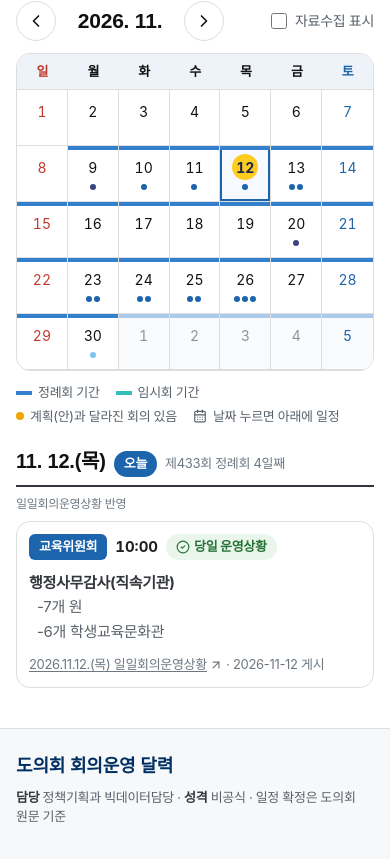
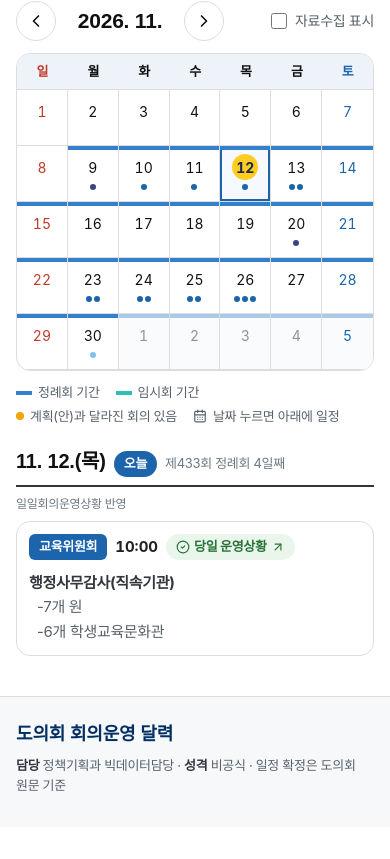
Before and after one commit to kain9012-bit/jbe-council-calendar, a React (Vite) app: page / in a window 390 px wide. Shown: the part 570-1429 px from the top of the page. After the commit the page ends 1397 px from the top, so only its background shows below. Built offline with nearby package versions, Linux system fonts and the light colour scheme; a web font is replaced by a local one.

Commit message:
휴대폰 일정 카드 출처 표시를 원문 링크로

```diff
--- a/src/components/Event.tsx
+++ b/src/components/Event.tsx
@@ -7,17 +7,33 @@ export const Pill: React.FC<{ className: string; children: React.ReactNode }> =
   <span className={`inline-flex items-center gap-1 h-[26px] px-2.5 rounded-full text-[13px] font-bold whitespace-nowrap ${className}`}>{children}</span>
 );
 
-/** 출처 표지 — 당일 운영상황(확정) / 의사일정(안) */
-export const SourcePill: React.FC<{ e: CEvent }> = ({ e }) =>
-  e.source.type === '당일' ? (
-    <Pill className="bg-[#eaf6ec] text-[#267337]">
-      <CheckCircle2 className="w-3.5 h-3.5" aria-hidden="true" /> 당일 운영상황
-    </Pill>
-  ) : (
-    <Pill className="bg-[var(--nr-bg)] text-[var(--nr-p3)]">
-      <FileText className="w-3.5 h-3.5" aria-hidden="true" /> 의사일정(안)
-    </Pill>
+/** 출처 표지 — 당일 운영상황(확정) / 의사일정(안). 휴대폰에서는 원문 링크를 겸함 */
+export const SourcePill: React.FC<{ e: CEvent }> = ({ e }) => {
+  const daily = e.source.type === '당일';
+  const cls = daily ? 'bg-[#eaf6ec] text-[#267337]' : 'bg-[var(--nr-bg)] text-[var(--nr-p3)]';
+  const body = (
+    <>
+      {daily ? <CheckCircle2 className="w-3.5 h-3.5" aria-hidden="true" /> : <FileText className="w-3.5 h-3.5" aria-hidden="true" />}
+      {daily ? '당일 운영상황' : '의사일정(안)'}
+    </>
   );
+  return (
+    <>
+      <a
+        href={postUrl(e.source.board, e.source.id)}
+        target="_blank"
+        rel="noreferrer"
+        title={e.source.title}
+        className={`sm:hidden inline-flex items-center gap-1 h-[26px] px-2.5 rounded-full text-[13px] font-bold whitespace-nowrap ${cls}`}
+      >
+        {body}
+        <ArrowUpRight className="w-3.5 h-3.5" aria-hidden="true" />
+        <span className="sr-only">원문 보기(새 창)</span>
+      </a>
+      <span className="hidden sm:inline-flex"><Pill className={cls}>{body}</Pill></span>
+    </>
+  );
+};
 
 /** 일정 한 건 — 회의체·차수·시각·내용·출처 */
 export const EventCard: React.FC<{ e: CEvent; showDate?: boolean }> = ({ e, showDate }) => {
@@ -79,7 +95,7 @@ export const EventCard: React.FC<{ e: CEvent; showDate?: boolean }> = ({ e, show
           )}
         </div>
       )}
-      <p className="mt-3 text-[13px] text-slate-500">
+      <p className="hidden sm:block mt-3 text-[13px] text-slate-500">
         <a href={postUrl(e.source.board, e.source.id)} target="_blank" rel="noreferrer" className="inline-flex items-center gap-0.5 hover:text-[var(--nr-p3)] underline underline-offset-2">
           {e.source.title}
           <ArrowUpRight className="w-3.5 h-3.5" aria-hidden="true" />
```
